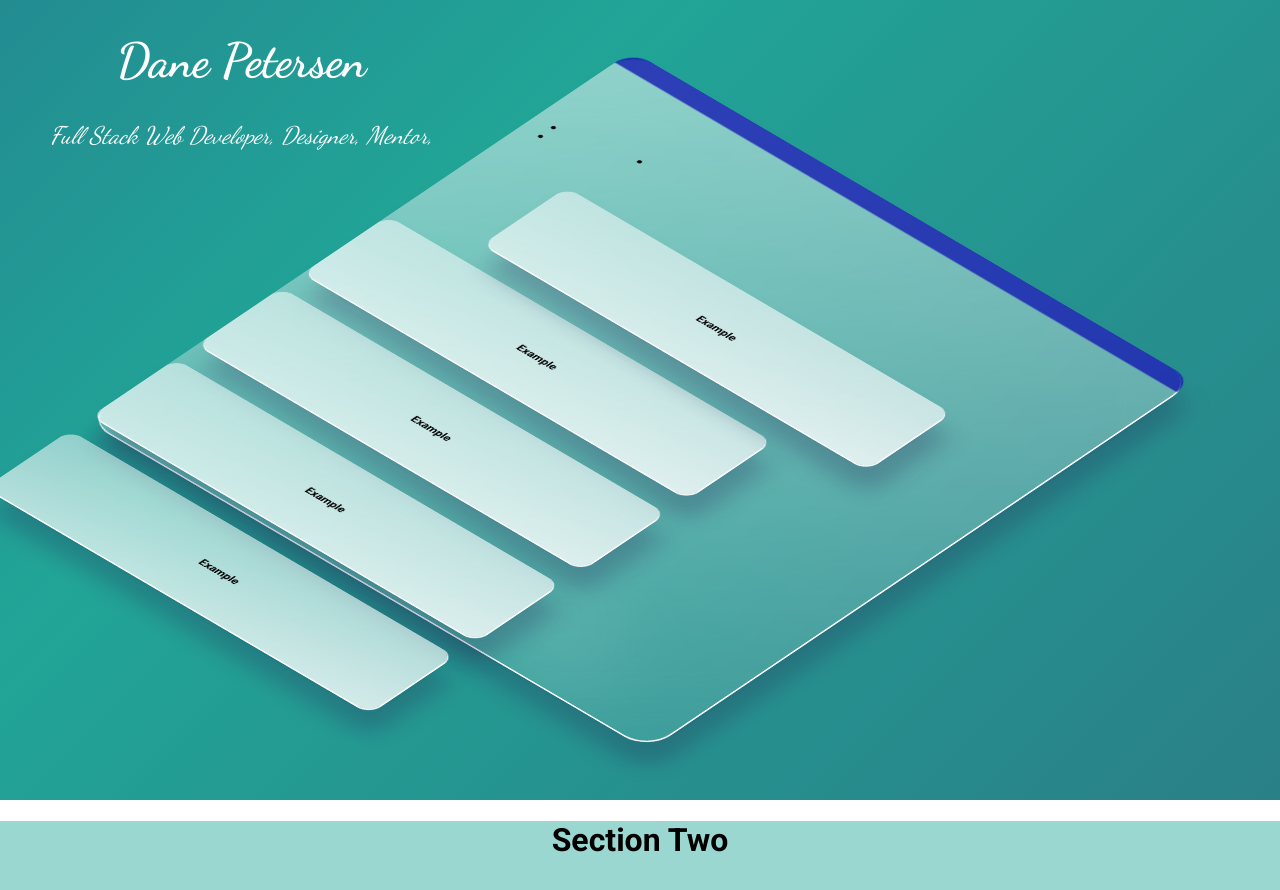
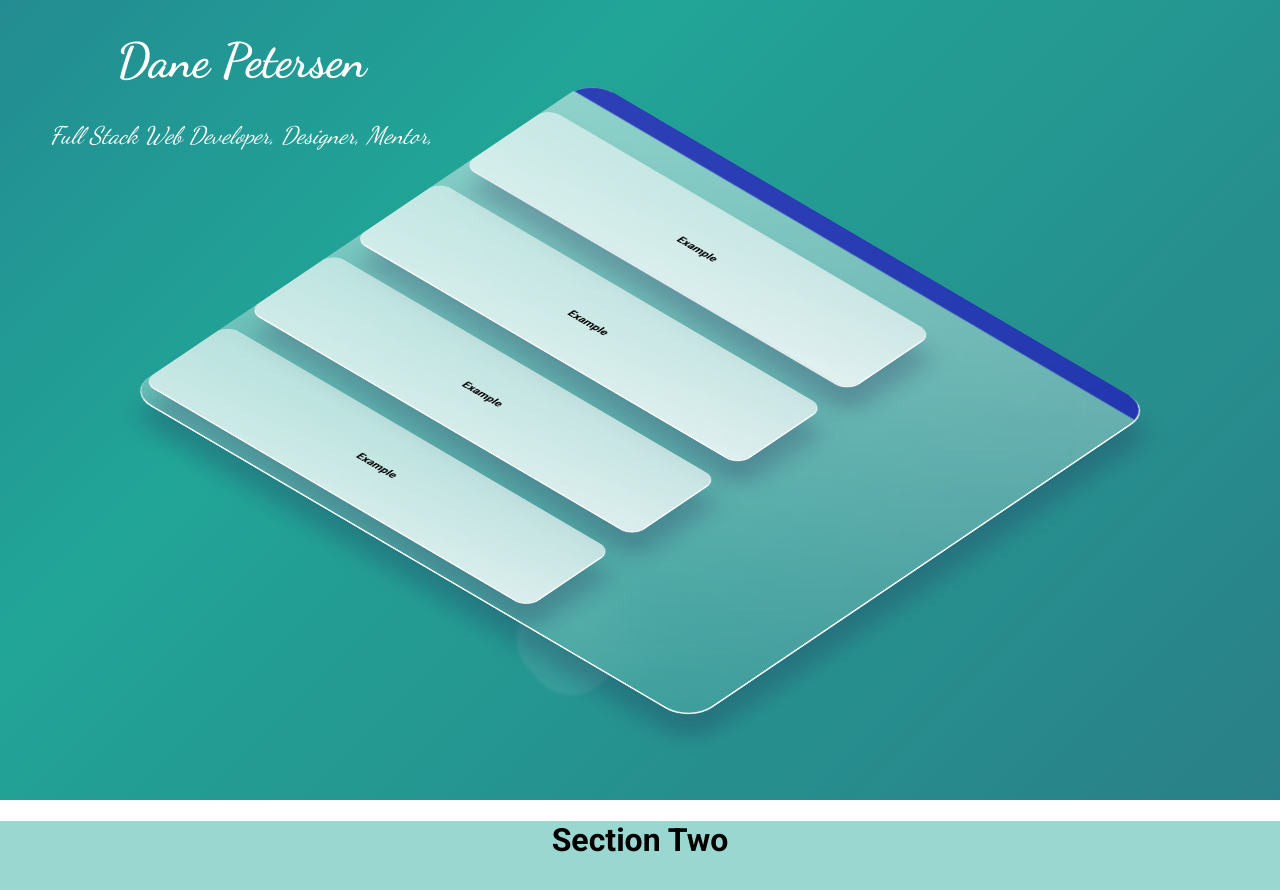
Before and after one commit to DanePete/portfolio, a React (Create React App) app: page / in a window 1280 px wide. Shown: the top 890 px of the page. Built offline with nearby package versions, Linux system fonts and the light colour scheme.

Commit message:
first attempt at animation

```diff
--- a/src/components/Hero/hero.js
+++ b/src/components/Hero/hero.js
@@ -1,5 +1,5 @@
 import React, { useState, useEffect } from "react";
-import { motion, useAnimation } from "framer-motion";
+import { motion, useAnimation, AnimatePresence } from "framer-motion";
 import {
     BrowserRouter as Router,
     useHistory,
@@ -42,37 +42,36 @@ const item = { hidden: { x: -10, opacity: 0 } }
           </div>
         </div>
 
+        <div className="cards">
 
-        <motion.ul animate="hidden" variants={list}>
-    <motion.li variants={item} />
-    <motion.li variants={item} />
-    <motion.li variants={item} />
-  </motion.ul>
-
-
-        <ul>
-        <motion.li custom={0} animate={controls} />
-        <motion.li custom={1} animate={controls} />
-        <motion.li custom={2} animate={controls} />
-        </ul>
-
-
-        <div className="cards">
-          <motion.div custom={0} animate={controls} className="card">
+        <motion.div className="card"
+          initial={{y: -1000}}
+          animate={{y: 10}}
+          transition={{ duration: 6 }}
+        >
             <h5>Example</h5>
-          </motion.div>
-          <div className="card">
+        </motion.div>
+        <motion.div className="card"
+          initial={{y: -1000}}
+          animate={{y: 10}}
+          transition={{ duration: 5 }}
+        >
             <h5>Example</h5>
-          </div>
-          <div className="card">
+        </motion.div>
+        <motion.div className="card"
+          initial={{y: -1000}}
+          animate={{y: 10}}
+          transition={{ duration: 4 }}
+        >
             <h5>Example</h5>
-          </div>
-          <div className="card">
+        </motion.div>
+        <motion.div className="card"
+          initial={{y: -1000}}
+          animate={{y: 10}}
+          transition={{ duration: 3 }}
+        >
             <h5>Example</h5>
-          </div>
-          <div className="card">
-            <h5>Example</h5>
-          </div>
+        </motion.div>
         </div>
       </section>
     </div>
--- a/src/components/Hero/hero.scss
+++ b/src/components/Hero/hero.scss
@@ -25,6 +25,7 @@
 // what i'm going for here is a like a future ipad kinda thing (display);
 
 .glass {
+  overflow: hidden;
   background: white;
   min-height: 80vh;
   width: 60%;
```
